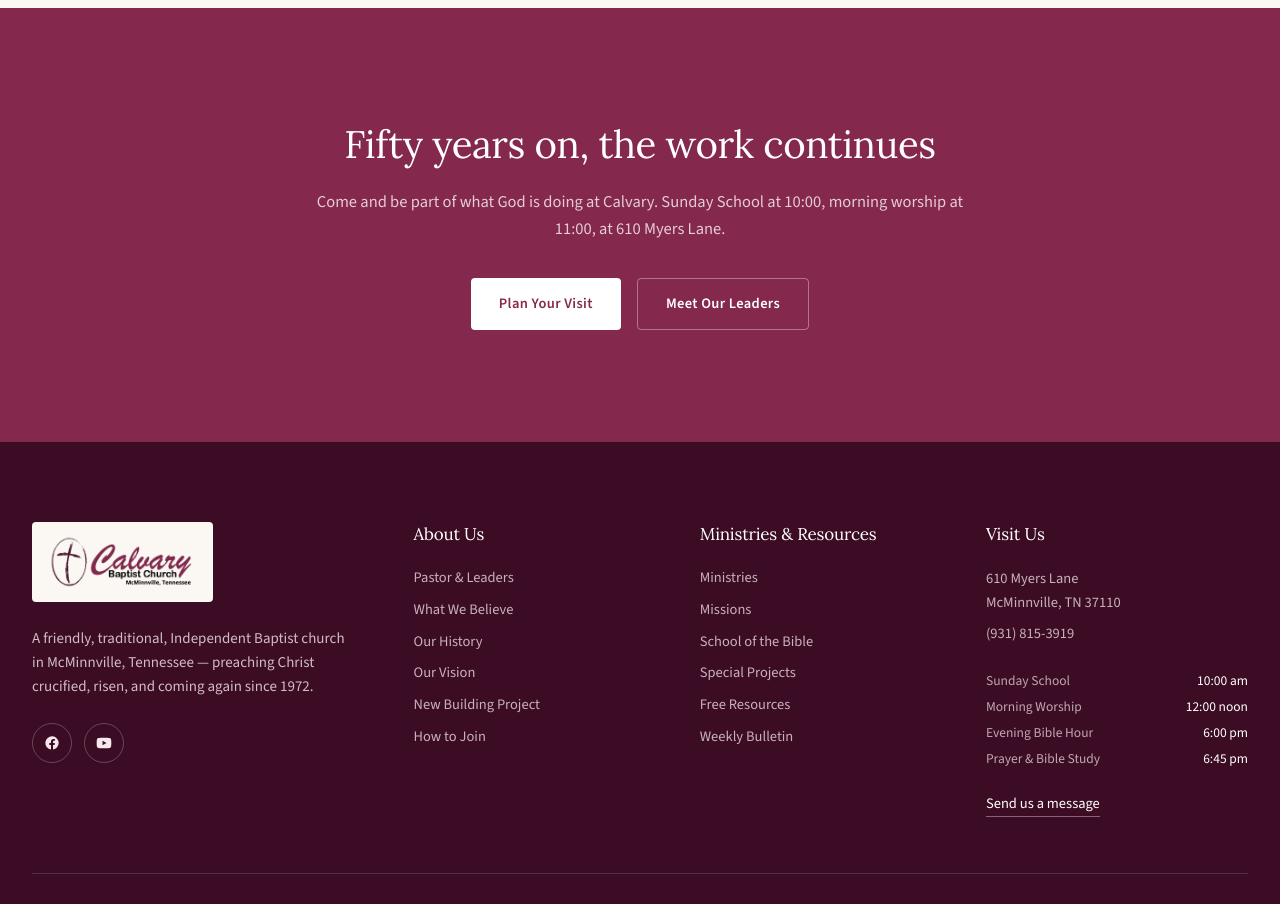
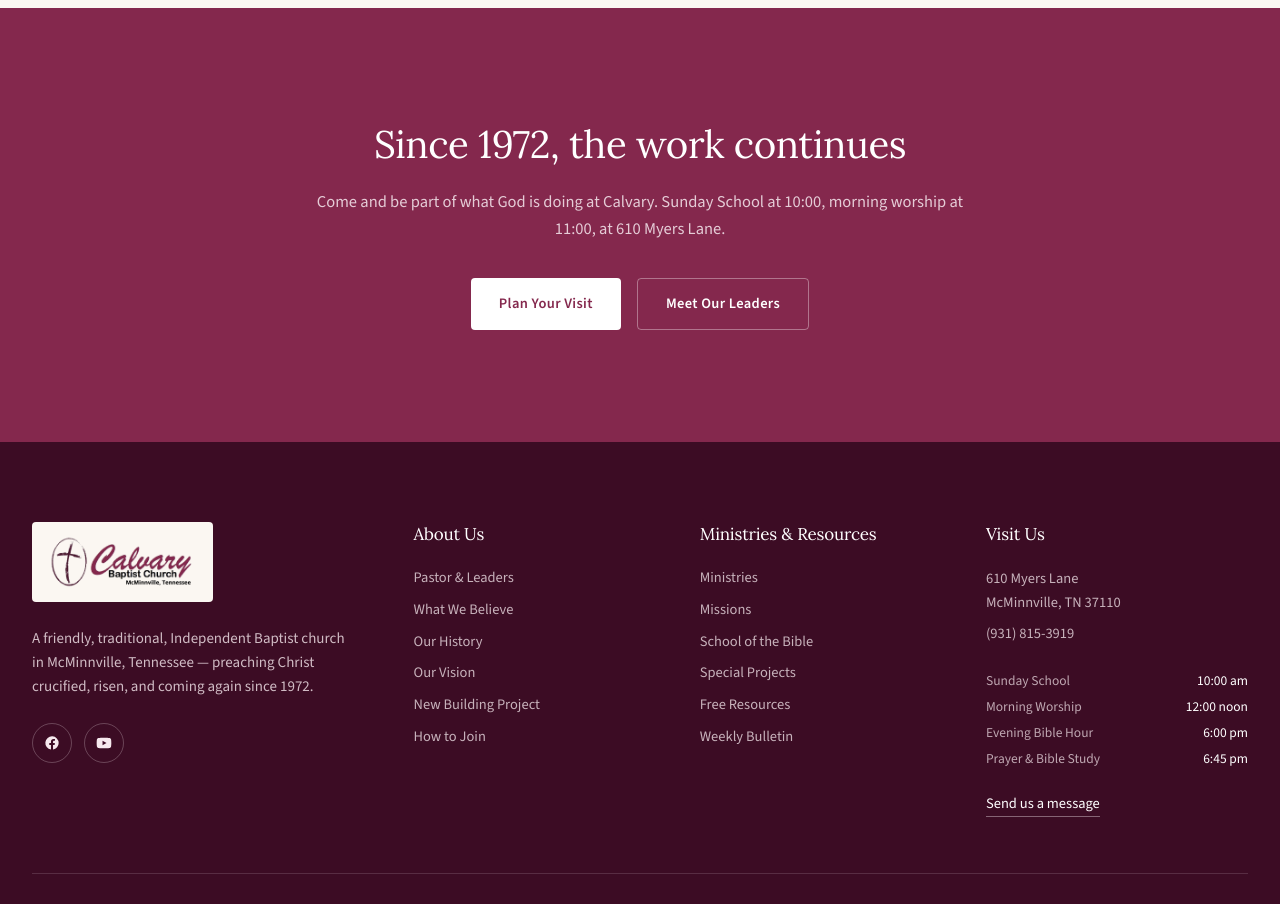
Before and after one commit to edesent/calvarybaptistnews-redesign, a Next.js app: page /history in a window 1280 px wide. Shown: the part 2140-3044 px from the top of the page. Built offline with nearby package versions, Linux system fonts and the light colour scheme.

Commit message:
Correct service times and resource descriptions

```diff
--- a/src/app/history/page.tsx
+++ b/src/app/history/page.tsx
@@ -124,7 +124,7 @@ export default function HistoryPage() {
         <Reveal>
           <div className="mx-auto max-w-2xl text-center">
             <h2 className="font-serif text-[clamp(1.7rem,3.6vw,2.4rem)] leading-tight text-white">
-              Fifty years on, the work continues
+              Since 1972, the work continues
             </h2>
             <p className="mt-5 text-[16.5px] leading-relaxed text-wine-pale/85">
               Come and be part of what God is doing at Calvary. Sunday School at
```
